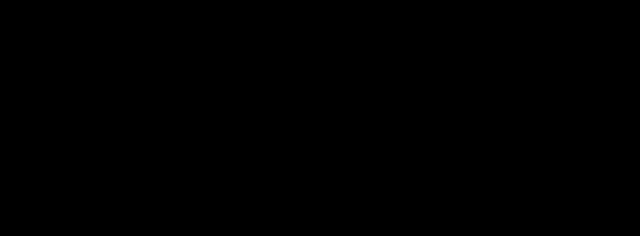
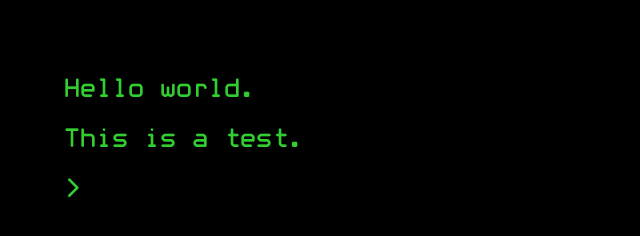
Before and after one commit to haydenmc/TextEndeavor, a website: page wwwroot/index.html in a window 1280 px wide. Shown: the whole page, without its empty margins (0-640 px from the left). Drawn offline with Linux system fonts and the light colour scheme.

Commit message:
Some neat aesthetics

```diff
--- a/package.json
+++ b/package.json
@@ -9,6 +9,7 @@
   "author": "Hayden McAfee <hayden@outlook.com>",
   "license": "MIT",
   "dependencies": {
-    "@aspnet/signalr": "^1.0.3"
+    "@aspnet/signalr": "^1.0.3",
+    "@types/signalr": "^2.2.35"
   }
 }
--- a/wwwroot/index.html
+++ b/wwwroot/index.html
@@ -1,14 +1,78 @@
 <!DOCTYPE html>
 <html>
     <head>
-        <title>Text Endeavor</title>
+        <meta charset="UTF-8" />
+        <title>🕹 Text Endeavor</title>
         <style>
+            @font-face {
+                font-family: 'White Rabbit';
+                src: url('fonts/WhiteRabbit.woff2') format('woff2'),
+                    url('fonts/WhiteRabbit.woff') format('woff');
+                font-weight: normal;
+                font-style: normal;
+            }
+
+            :root {
+                --font-family-console: 'White Rabbit', 'Courier New', 'Courier', monospace;
+                --font-size-console: 28px;
+                --color-console-text: limegreen;
+            }
+
             body {
                 background-color: #000;
+                font-family: var(--font-family-console);
+                color: var(--color-console-text);
+                font-size: var(--font-size-console);
+                display: flex;
+                margin: 0;
             }
+
+            main {
+                display: flex;
+                flex-direction: column;
+                margin: 64px;
+                flex-grow: 1;
+            }
+
+                main > p {
+                    margin: 0.5em 0;
+                }
+
+                main > form {
+                    margin: 0.5em 0;
+                    display: flex;
+                    flex-direction: row;
+                }
+
+                    main > form > label {
+                        margin-right: 4px;
+                    }
+
+                    main > form > input {
+                        border: none;
+                        background: transparent;
+                        font-family: var(--font-family-console);
+                        color: var(--color-console-text);
+                        font-size: var(--font-size-console);
+                        outline: none;
+                        flex-grow: 1;
+                    }
+
+                        main > form > input::-ms-clear {
+                            display: none;
+                        }
         </style>
+
+        <script async src="signalr.js"></script>
     </head>
     <body>
-
+        <main>
+            <p>Hello world.</p>
+            <p>This is a test.</p>
+            <form>
+                <label>&gt;</label>
+                <input autofocus name="command" type="text">
+            </form>
+        </main>
     </body>
 </html>
```
Also changed, not shown: wwwroot/fonts/WhiteRabbit.woff (added), wwwroot/fonts/WhiteRabbit.woff2 (added), 3 other files.
